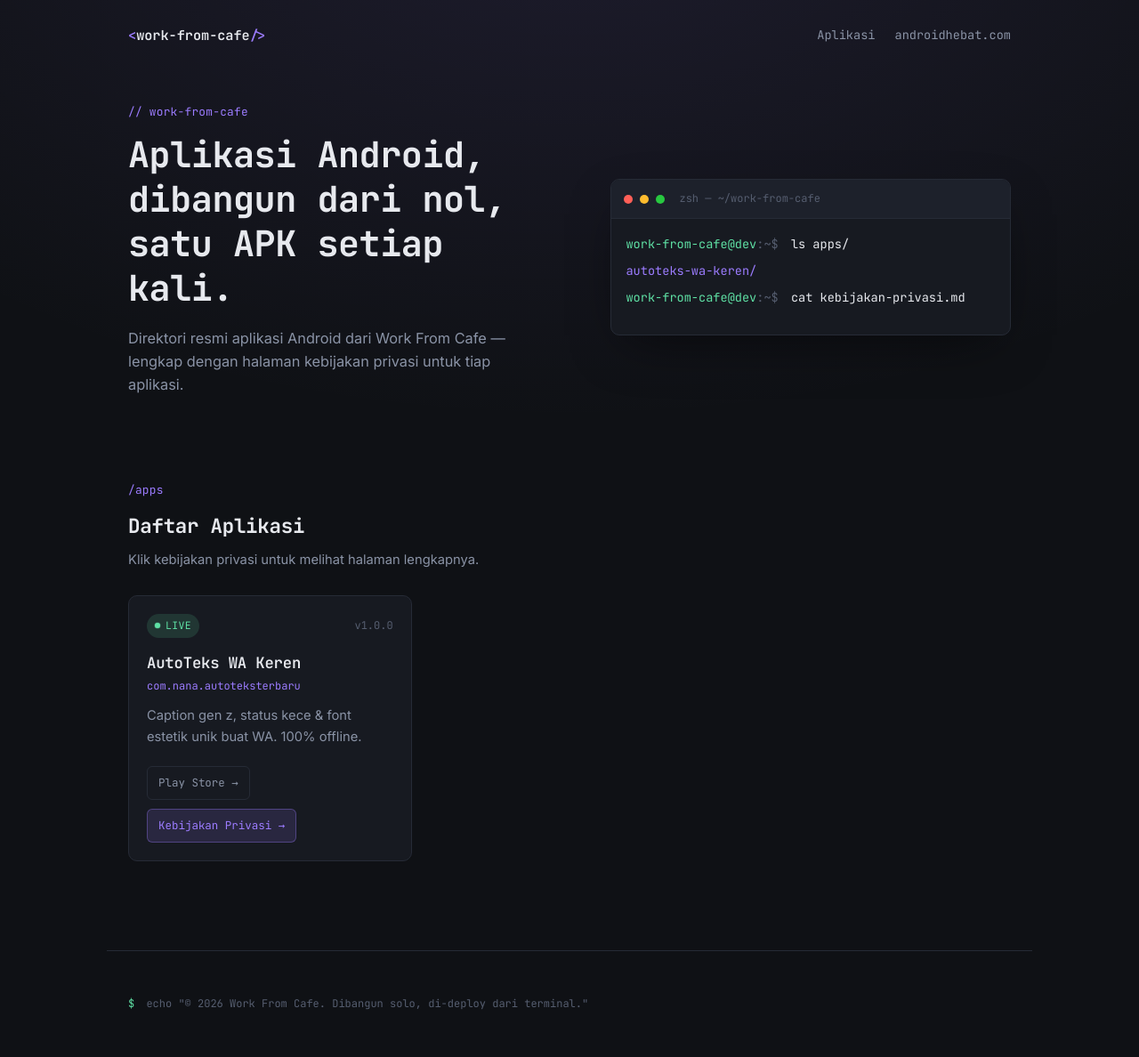
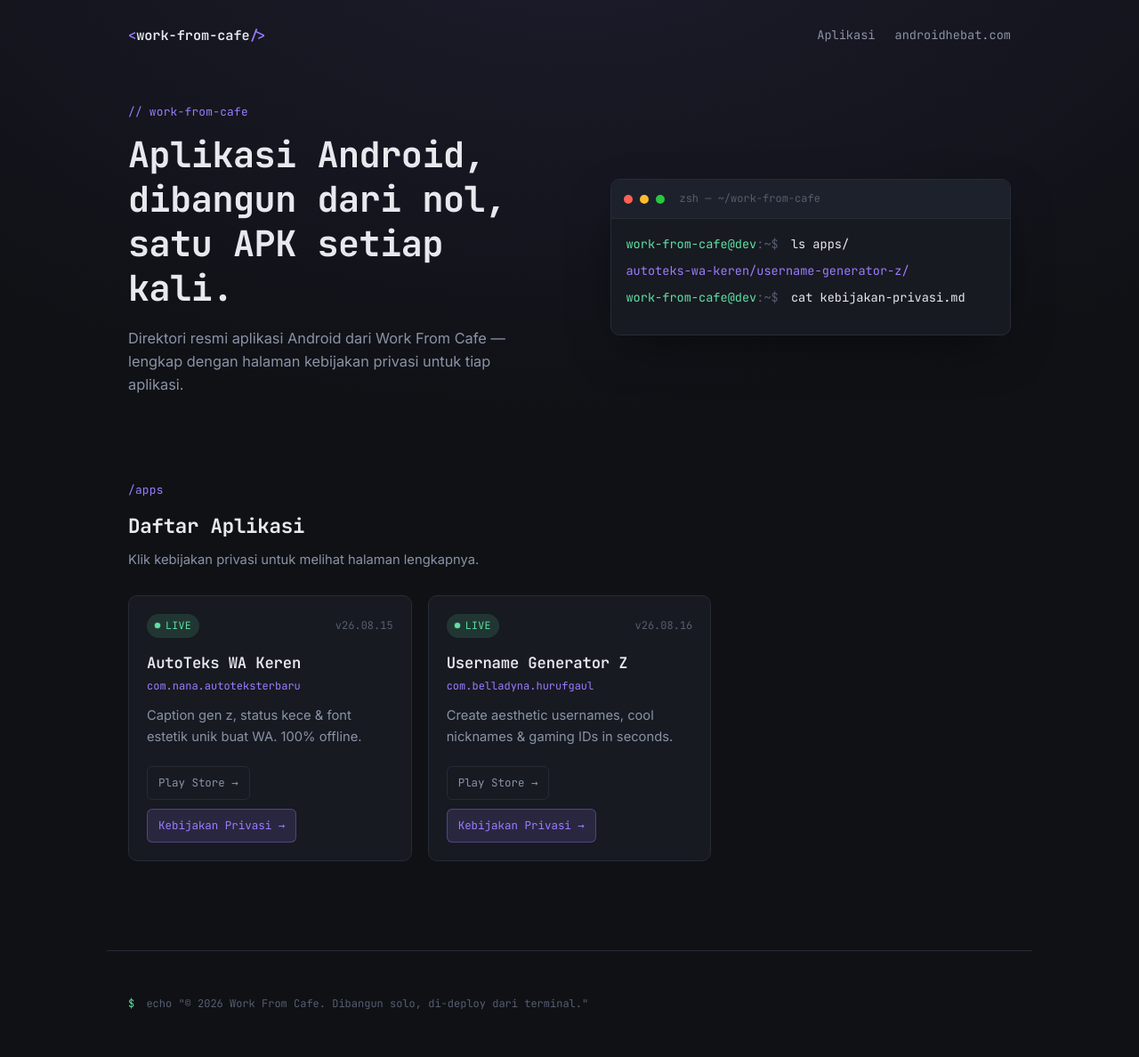
Before and after one commit to satriadewa2x/dev-androidhebat, a Jekyll site: the page built from index.html, in a window 1280 px wide. Shown: the whole page at 89% size. Built offline with Jekyll 4.4.1, drawn with Linux system fonts in a browser that asks for light colours; some of the changed lines change nothing that is shown.

Commit message:
update: add Username Generator Z app details and privacy policy

```diff
--- a/_data/apps.yml
+++ b/_data/apps.yml
@@ -7,6 +7,14 @@
   package: "com.nana.autoteksterbaru"
   tagline: "Caption gen z, status kece & font estetik unik buat WA. 100% offline."
   status: live
-  version: "1.0.0"
+  version: "26.08.15"
   slug: "autoteks-wa-keren"
-  playstore: "#"
+  playstore: "https://play.google.com/store/apps/details?id=com.nana.autoteksterbaru"
+
+- name: "Username Generator Z"
+  package: "com.belladyna.hurufgaul"
+  tagline: "Create aesthetic usernames, cool nicknames & gaming IDs in seconds."
+  status: live
+  version: "26.08.16"
+  slug: "username-generator-z"
+  playstore: "https://play.google.com/store/apps/details?id=com.belladyna.hurufgaul"
--- /dev/null
+++ b/_policies/kebijakan-privasi-username-generator-z.md
@@ -0,0 +1,145 @@
+---
+title: "Kebijakan Privasi — Username Generator Z"
+updated: "16 Agustus 2026"
+---
+
+# Privacy Policy
+
+**Last updated: August 15, 2026**
+
+This Privacy Policy explains how **U-GenZ / Username Generator Z** ("the App", "we", "us", or "our") handles information when you use the App.
+
+The App is developed under the package name:
+
+`com.belladyna.hurufgaul`
+
+## 1. Information We Collect
+
+U-GenZ is designed to work primarily as a local utility for generating usernames.
+
+We do not require you to create an account, provide your name, email address, phone number, contacts, precise location, photos, microphone access, or camera access in order to use the core username-generation features.
+
+The App may store certain information locally on your device, such as:
+
+- Favorite usernames
+- Recently generated usernames
+- Selected themes or vibes
+- App preferences and settings
+
+This locally stored information is used to provide App functionality and is not intentionally transmitted to us unless a third-party service described below processes related technical data.
+
+## 2. Advertising and Google AdMob
+
+The App uses **Google AdMob**, an advertising service provided by Google LLC, to display advertisements.
+
+Google AdMob and its advertising partners may automatically collect or process certain information in order to provide, measure, limit the frequency of, prevent fraud in, and where permitted personalize advertisements.
+
+Depending on your device, region, privacy choices, and Google settings, this information may include:
+
+- Device and app information
+- IP address
+- Advertising identifiers or similar device identifiers
+- General location inferred from an IP address
+- Ad impressions and interactions
+- Diagnostic and performance information
+- Information used for fraud prevention, measurement, frequency capping, and advertising
+
+Google may use mobile advertising identifiers and technologies that perform functions similar to cookies when advertising is shown inside mobile applications.
+
+For more information about how Google processes information from apps that use Google services, please review:
+
+- Google Privacy Policy
+- How Google uses information from sites or apps that use its services
+- Google advertising technologies
+
+## 3. Personalized and Non-Personalized Advertising
+
+Depending on applicable law, your location, and your consent choices, AdMob may serve personalized or non-personalized ads.
+
+Personalized ads may use previously collected information or inferred interests to help select advertisements that may be more relevant to you.
+
+Non-personalized ads are not selected based on your past behavior for ad personalization, but certain identifiers or similar technologies may still be used for purposes such as frequency capping, aggregated reporting, security, and fraud prevention.
+
+## 4. Consent and Privacy Choices
+
+Where required by applicable law or Google advertising policies, the App may display a consent or privacy message before requesting certain types of advertising.
+
+For users in regions such as the **European Economic Area (EEA), United Kingdom, and Switzerland**, consent may be requested for the use of local storage and for the collection, sharing, or use of personal data for advertising purposes.
+
+The App may use Google's **User Messaging Platform (UMP)** or another Google-supported consent mechanism to present privacy choices where required.
+
+You can also manage certain advertising and privacy preferences through your Google account and Android device settings.
+
+## 5. Children's Privacy
+
+U-GenZ is not intentionally designed to collect personal information directly from children.
+
+We do not knowingly request names, email addresses, phone numbers, precise location, contacts, or similar personal information from users through the core App experience.
+
+Advertising shown in the App is subject to Google AdMob policies and any applicable age-related or child-directed treatment settings configured for the App.
+
+If you believe that a child has provided personal information to us directly, please contact us so that we can review the matter.
+
+## 6. Data Sharing
+
+We do not sell personal information.
+
+Information may be processed by Google AdMob and its advertising or measurement partners as necessary to provide advertising, reporting, security, fraud prevention, and related services.
+
+Their processing of information is governed by their own privacy policies and applicable agreements.
+
+## 7. Data Retention
+
+Favorites, recent usernames, and App preferences stored locally remain on your device until they are deleted by the App, cleared through Android settings, or removed when the App is uninstalled.
+
+We do not operate a separate user-account database for the core U-GenZ features.
+
+Third-party services such as Google AdMob may retain information according to their own privacy policies, legal obligations, and retention practices.
+
+## 8. Security
+
+We take reasonable steps to design the App with minimal data collection.
+
+However, no method of electronic processing, advertising technology, or data transmission can be guaranteed to be completely secure.
+
+## 9. Third-Party Services
+
+The App may use third-party services that have their own privacy practices.
+
+The primary third-party service used for monetization is:
+
+- **Google AdMob / Google Mobile Ads**
+
+You should review Google's privacy policies and advertising documentation to understand how Google handles information.
+
+## 10. International Processing
+
+Because Google and its service providers operate internationally, information processed by Google AdMob may be handled in countries other than the country where you live.
+
+Such processing is subject to Google's applicable privacy terms, safeguards, and legal obligations.
+
+## 11. Your Choices
+
+Depending on your device and region, you may be able to:
+
+- Change your advertising privacy choices
+- Limit or reset your device advertising identifier
+- Manage personalized advertising settings
+- Clear locally stored App data
+- Uninstall the App to remove locally stored App information
+- Review or change consent choices when a privacy-options interface is available
+
+## 12. Changes to This Privacy Policy
+
+We may update this Privacy Policy from time to time to reflect changes in the App, advertising services, legal requirements, or privacy practices.
+
+When we make material changes, we will update the **Last updated** date at the top of this page.
+
+## 13. Contact Us
+
+If you have questions about this Privacy Policy, please contact:
+
+**Developer:** Work From Cafe
+**Email:** belladyna95 [@] gmail.com
+
+Please replace the placeholder email address above with the support or privacy contact email used for your Google Play developer account before publishing this Privacy Policy.
```
